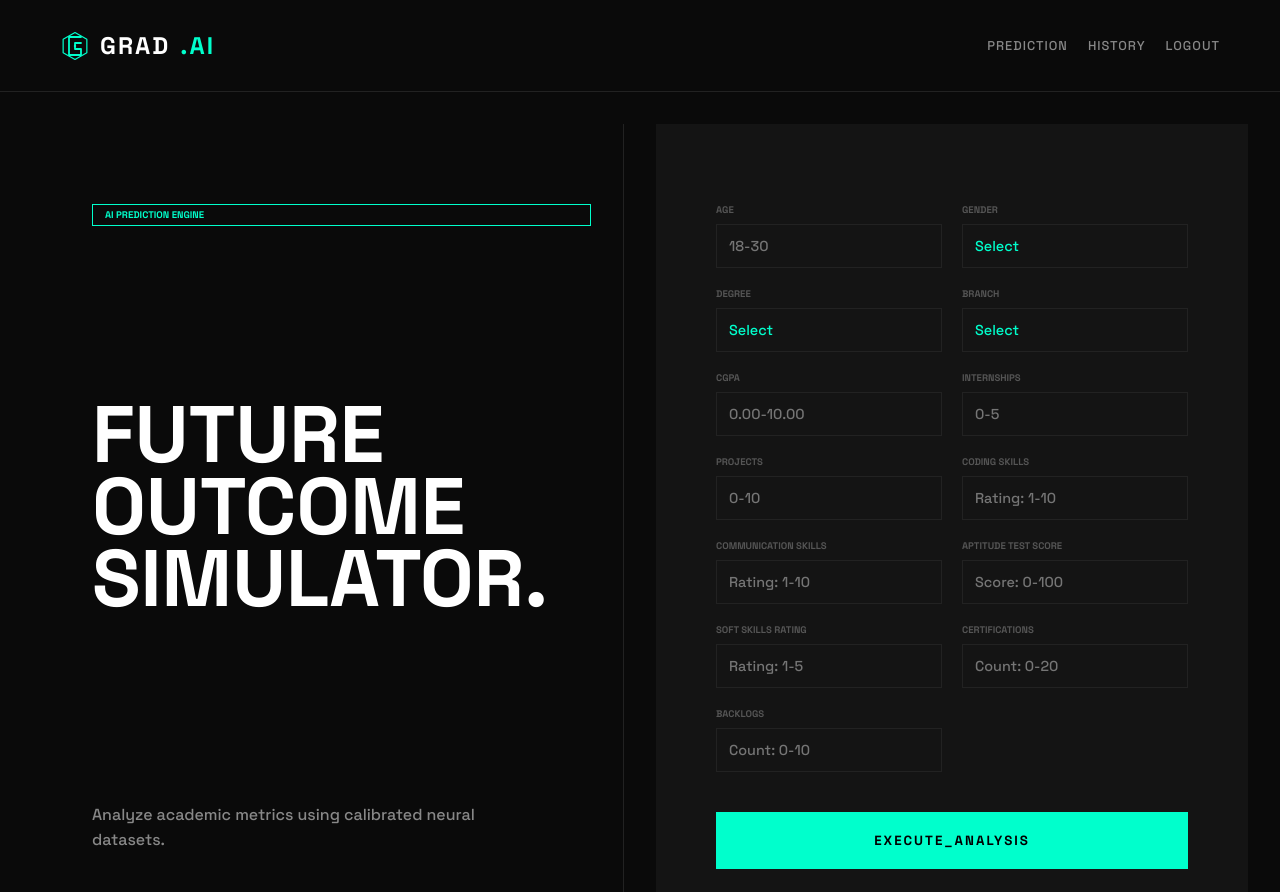
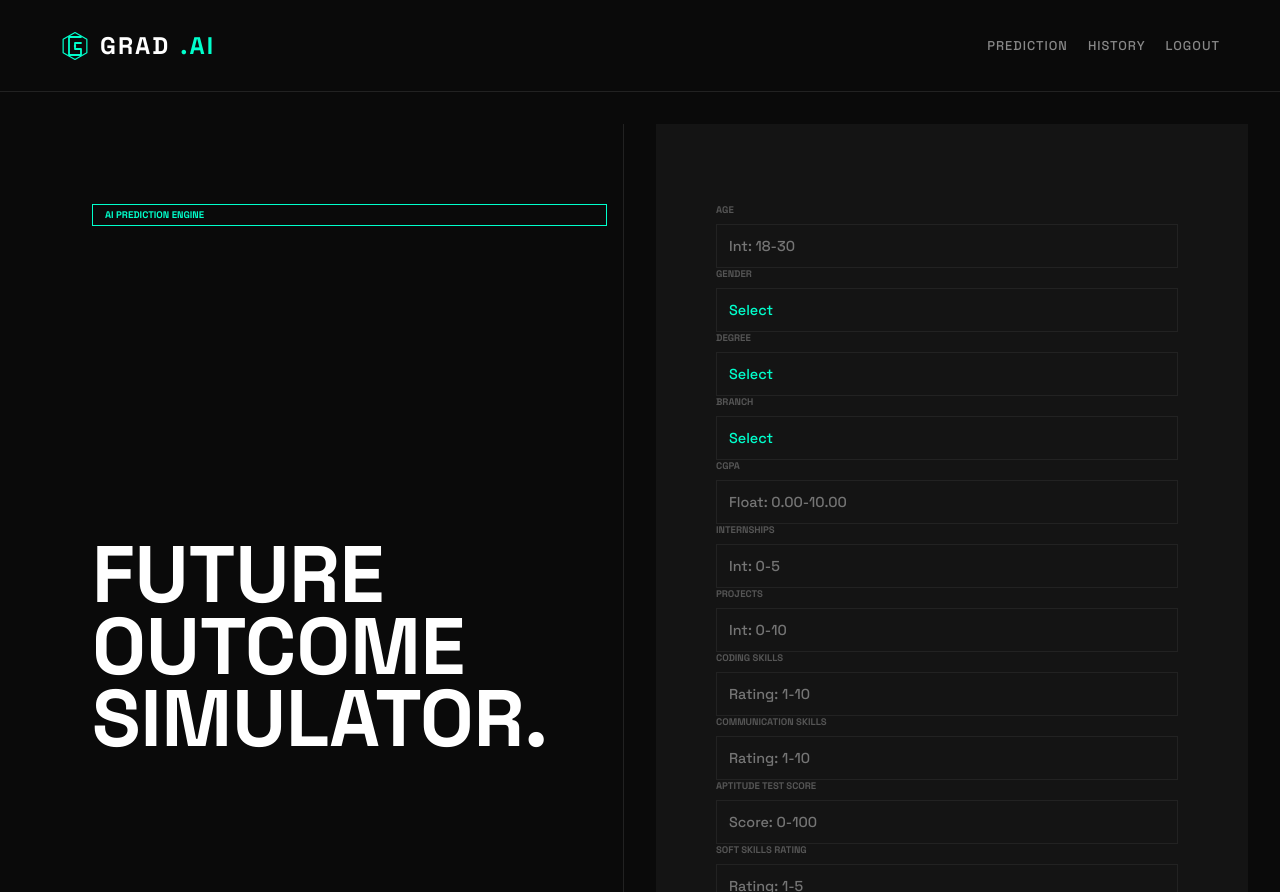
Before and after one commit to abdul2005-tech/Grad_AI, a React (Vite) app in the folder frontend/: page / in a window 1280 px wide. Built offline with nearby package versions, Linux system fonts and the light colour scheme; sample sign-in values are in the browser's storage.

Commit message:
changes updated2

```diff
--- a/frontend/src/Home.jsx
+++ b/frontend/src/Home.jsx
@@ -1,5 +1,5 @@
 import { useState, useRef } from "react";
-import ReactMarkdown from "react-markdown"; // 👈 Import Markdown Support
+import ReactMarkdown from "react-markdown";
 
 const API = import.meta.env.VITE_API_URL;
 
@@ -18,13 +18,13 @@ const Home = () => {
   const inputRefs = useRef([]);
 
   const fieldConfigs = [
-    { name: "Age", type: "number", placeholder: "18-30", min: 18, max: 30 },
+    { name: "Age", type: "number", placeholder: "Int: 18-30", min: 18, max: 30 },
     { name: "Gender", type: "select", options: ["Male", "Female"] },
     { name: "Degree", type: "select", options: ["B.Tech", "BE", "M.Tech", "BSc", "MCA"] },
     { name: "Branch", type: "select", options: ["CSE", "IT", "ECE", "EEE", "Mechanical", "Civil"] },
-    { name: "CGPA", type: "number", placeholder: "0.00-10.00", step: "0.01", min: 0, max: 10 },
-    { name: "Internships", type: "number", placeholder: "0-5", min: 0 },
-    { name: "Projects", type: "number", placeholder: "0-10", min: 0 },
+    { name: "CGPA", type: "number", placeholder: "Float: 0.00-10.00", step: "0.01", min: 0, max: 10 },
+    { name: "Internships", type: "number", placeholder: "Int: 0-5", min: 0 },
+    { name: "Projects", type: "number", placeholder: "Int: 0-10", min: 0 },
     { name: "Coding_Skills", type: "number", placeholder: "Rating: 1-10", min: 1, max: 10 },
     { name: "Communication_Skills", type: "number", placeholder: "Rating: 1-10", min: 1, max: 10 },
     { name: "Aptitude_Test_Score", type: "number", placeholder: "Score: 0-100", min: 0, max: 100 },
@@ -51,8 +51,7 @@ const Home = () => {
   const handleSubmit = async (e) => {
     if (e) e.preventDefault();
     setLoading(true);
-    setResult(""); // Reset old results
-    setAdvice(""); // Reset old advice
+    setAdvice("");
 
     try {
       const token = localStorage.getItem("token");
@@ -75,9 +74,7 @@ const Home = () => {
       const data = await res.json();
       setResult(data.prediction);
       setAdvice(data.advice || "");
-
     } catch (err) {
-      console.error("Submission error:", err);
       alert("System Offline: Ensure Flask is active.");
     } finally {
       setLoading(false);
@@ -91,7 +88,6 @@ const Home = () => {
         <h1>Future <br />Outcome <br />Simulator.</h1>
         <p>Analyze academic metrics using calibrated neural datasets.</p>
 
-        {/* Results Section */}
         {result && (
           <div className={`cyber-result ${result === "Placed" ? "success" : "warning"}`}>
             <small>CALCULATION COMPLETE</small>
@@ -99,15 +95,13 @@ const Home = () => {
           </div>
         )}
 
-        {/* AI Advice Section - Placed directly below Result */}
         {advice && (
           <div className="cyber-advice">
             <div className="advice-header">
               <span className="pulse-dot"></span>
               <small>AI CAREER GUIDANCE</small>
             </div>
-            {/* 👈 Render Advice using ReactMarkdown for better visibility */}
-            <div className="advice-text">
+            <div className="advice-scroll-box">
                <ReactMarkdown>{advice}</ReactMarkdown>
             </div>
           </div>
@@ -116,6 +110,8 @@ const Home = () => {
 
       <section className="form-side">
         <form className="cyber-form" onSubmit={handleSubmit}>
+          {/* Added a container for inputs to keep them scrollable while the button stays fixed at bottom */}
+          <div className="inputs-container">
             {fieldConfigs.map((config, index) => (
               <div key={config.name} className="cyber-input-group">
                 <label>{config.name.replace(/_/g, " ")}</label>
@@ -150,6 +146,7 @@ const Home = () => {
                 )}
               </div>
             ))}
+          </div>
 
           <button type="submit" className="cyber-btn" disabled={loading}>
             {loading ? "INITIALIZING..." : "EXECUTE_ANALYSIS"}
--- a/frontend/src/index.css
+++ b/frontend/src/index.css
@@ -424,3 +424,63 @@ body {
 .advice-text strong {
   color: #00ff9d; /* Make bold text pop in AI green */
 }
+/* Layout Fixes */
+.content-grid {
+  display: grid;
+  grid-template-columns: 1fr 1fr;
+  height: 100vh;
+  gap: 2rem;
+  padding: 2rem;
+  overflow: hidden; /* Prevents the whole page from scrolling */
+}
+
+.hero-side {
+  overflow-y: auto; /* Allows advice/results to scroll on the left side */
+  padding-right: 1rem;
+}
+
+.form-side {
+  height: 100%;
+  display: flex;
+  flex-direction: column;
+}
+
+.cyber-form {
+  display: flex;
+  flex-direction: column;
+  height: 100%;
+}
+
+/* This is the secret for your partially visible inputs */
+.inputs-container {
+  flex: 1;
+  overflow-y: auto;
+  padding-right: 10px;
+  margin-bottom: 1rem;
+}
+
+/* Advice Box Styling */
+.cyber-advice {
+  margin-top: 1.5rem;
+  background: rgba(0, 255, 157, 0.05);
+  border-left: 2px solid #00ff9d;
+  padding: 1rem;
+  border-radius: 4px;
+}
+
+.advice-scroll-box {
+  max-height: 300px; /* Limits advice height so it doesn't block results */
+  overflow-y: auto;
+  font-size: 0.9rem;
+  line-height: 1.5;
+  color: #bdc3c7;
+}
+
+/* Scrollbar styling to keep it "Cyber" */
+::-webkit-scrollbar {
+  width: 5px;
+}
+::-webkit-scrollbar-thumb {
+  background: #00ff9d;
+  border-radius: 10px;
+}
```
Lines whose indentation alone changed are shown as unchanged.
